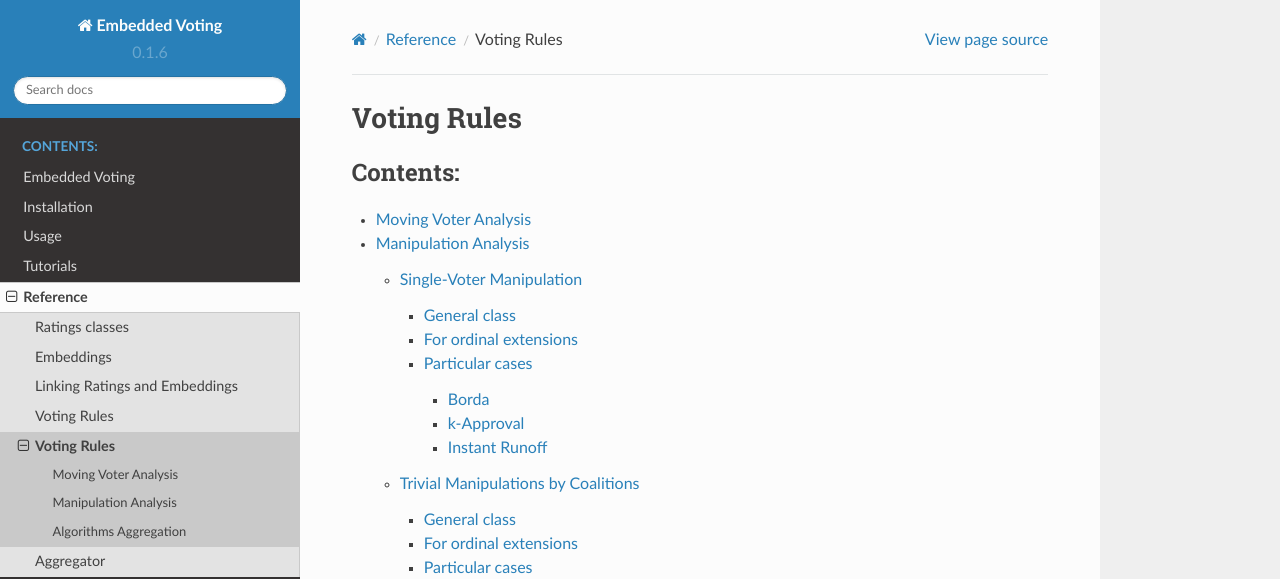
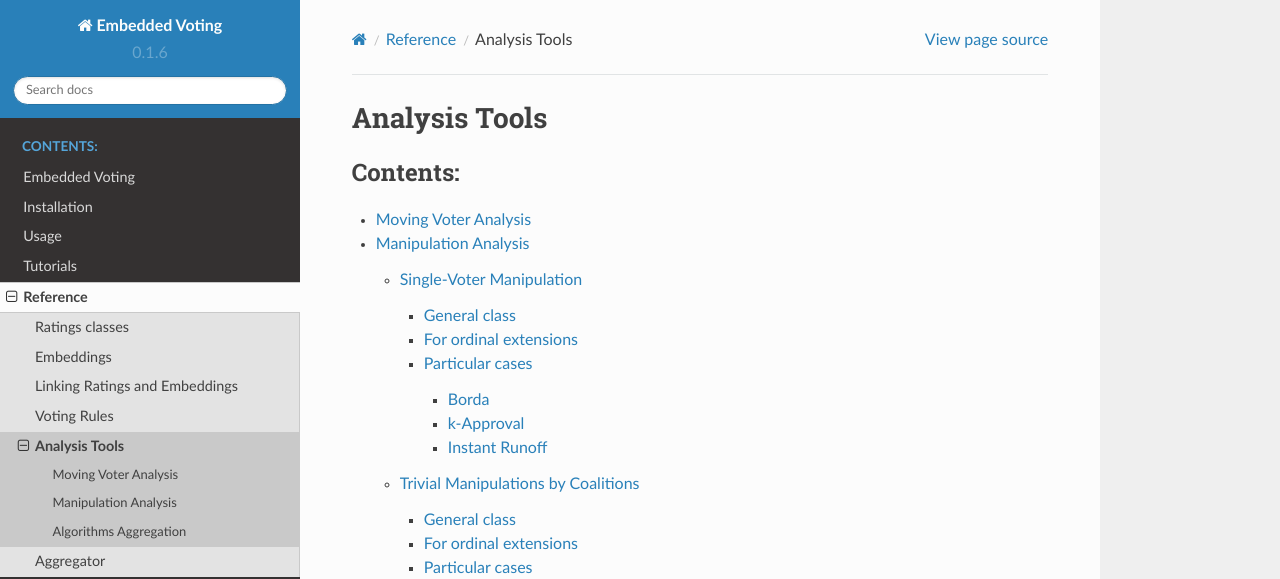
Before and after one commit to TheoDlmz/embedded_voting, a Sphinx documentation site: the page built from docs/analysis/index.rst, in a window 1280 px wide and 925 px high. Shown: the top 579 px of the window. Built offline with Sphinx 7.4.7 and the Read the Docs theme 2.0.0, drawn with Linux system fonts in a browser that asks for light colours; pages that are not in the unit, such as notebooks, are missing from menus.

Commit message:
edit doc

```diff
--- a/docs/analysis/index.rst
+++ b/docs/analysis/index.rst
@@ -1,6 +1,6 @@
-============
-Voting Rules
-============
+==============
+Analysis Tools
+==============
 
 
 .. toctree::
```
